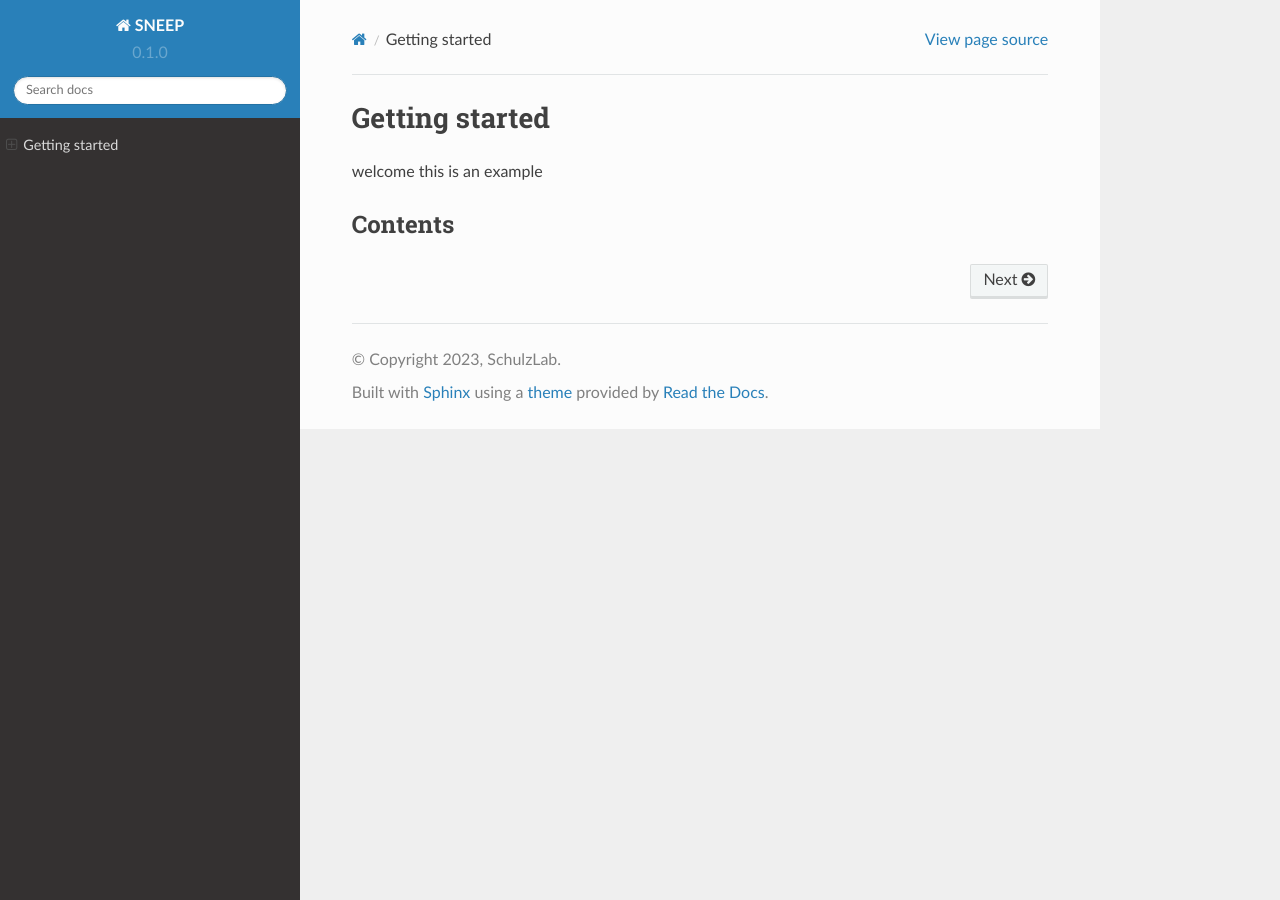
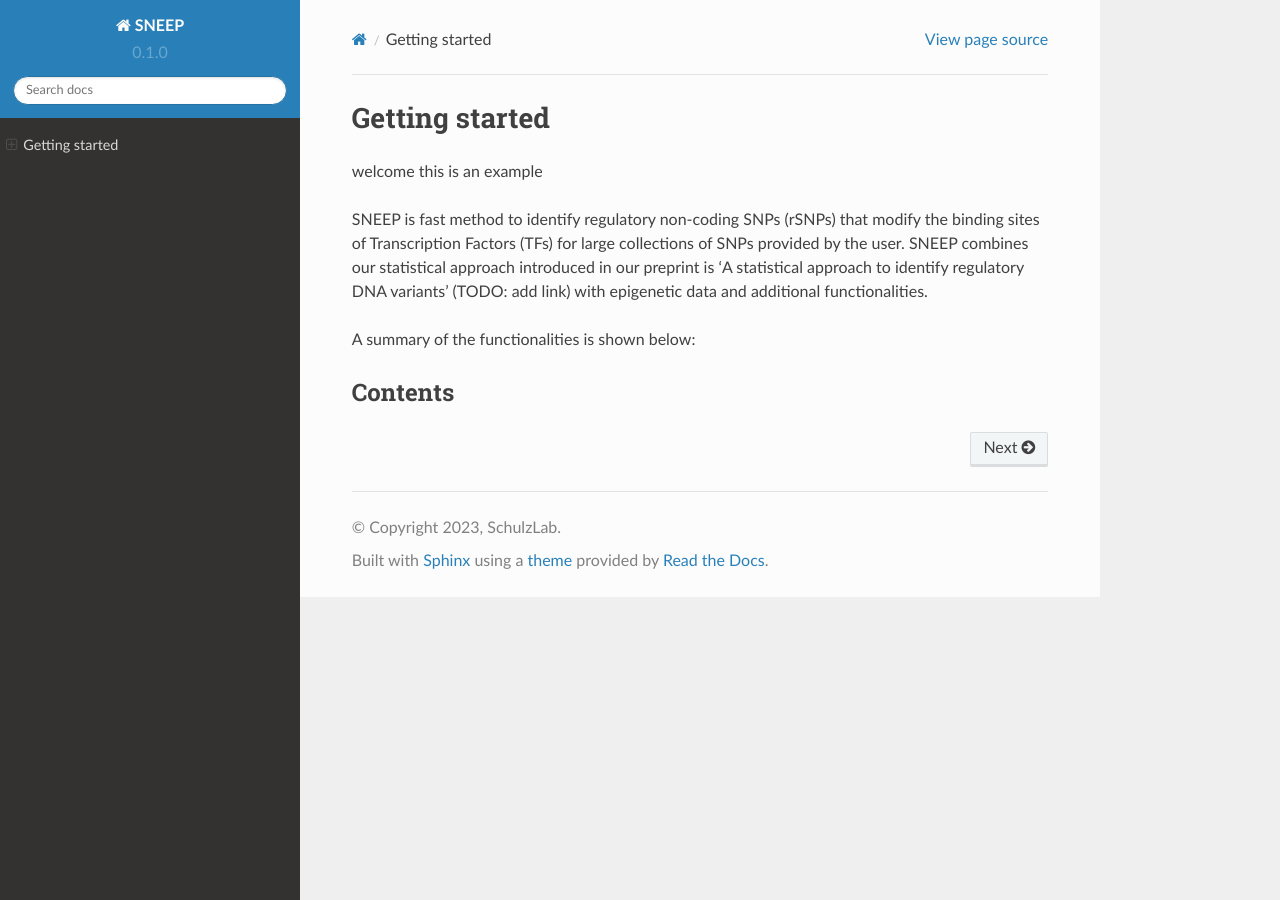
Before and after one commit to SchulzLab/SNEEP, a Sphinx documentation site: the page built from docs/index.rst, in a window 1280 px wide. Built offline with Sphinx 7.4.7 and the Read the Docs theme 2.0.0, drawn with Linux system fonts in a browser that asks for light colours.

Commit message:
Update index.rst

```diff
--- a/docs/index.rst
+++ b/docs/index.rst
@@ -2,6 +2,13 @@
 Getting started
 ===============
 welcome this is an example
+
+SNEEP is fast method to identify regulatory non-coding SNPs (rSNPs) that modify the binding sites of Transcription Factors (TFs) for large collections of SNPs provided by the user. SNEEP combines our statistical approach introduced in our preprint is 'A statistical approach to identify regulatory DNA variants' (TODO: add link) with epigenetic data and additional functionalities.
+
+A summary of the functionalities is shown below:
+
+
+
 
 Contents
 --------
```
